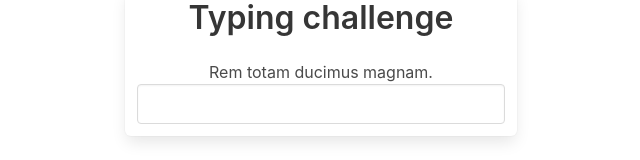
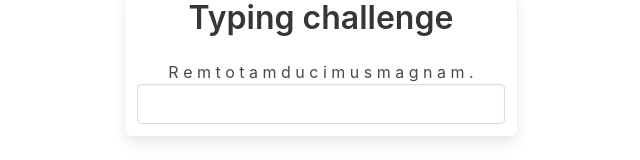
Before and after one commit to akgmage/typing-challenge, an Angular app: page / in a window 1280 px wide. Shown: the top 160 px of the page, without its empty margins (319-959 px from the left). Built offline with nearby package versions, Linux system fonts and the light colour scheme.

Commit message:
Display each letter of sentence using ngFor inside a span

```diff
--- a/src/app/app.component.html
+++ b/src/app/app.component.html
@@ -3,7 +3,11 @@
     <div class="box column is-one-third">
       <h1 class="title has-text-centered">Typing challenge</h1>
 
-      <p class="has-text-centered">{{ randomText }}</p>
+      <p class="has-text-centered">
+        <span *ngFor="let letter of randomText.split('')">
+          {{ letter }}
+        </span>
+      </p>
 
       <div class="field">
         <input (input)="onInput($event)" class="input"/>
```
